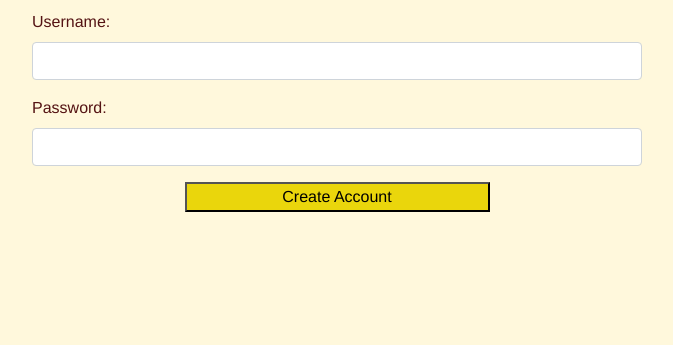
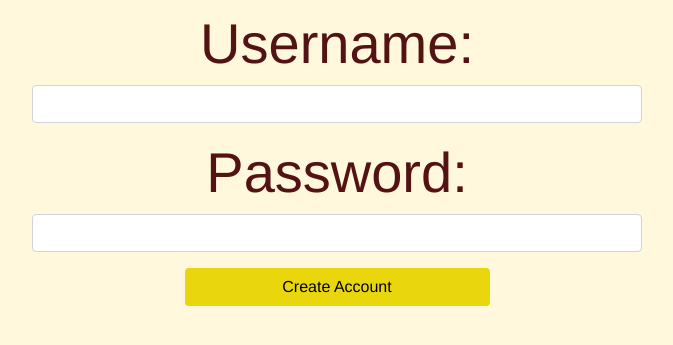
Before and after one commit to CS253-F20/project-cyoagen, a Flask app: page /create_account in a window 1280 px wide. Shown: the part 70-415 px from the top of the page, without its empty margins (303-976 px from the left). Run offline with Flask 2, Linux system fonts and the light colour scheme.

Commit message:
Added create account link to login page. Updated styling of account creation page

```diff
--- a/static/style.css
+++ b/static/style.css
@@ -18,6 +18,14 @@ html body{
 
 hr {
   background-color: #541313;
+}
+
+a.standard_link_color {
+  color: #541313;
+}
+
+a.standard_link_color:hover, a.standard_link_color:focus {
+  color: #984835;
 }
 
 .border-color {
--- a/templates/create_account.html
+++ b/templates/create_account.html
@@ -1,16 +1,16 @@
 {% extends "layout.html" %}
 {% block body %}
     <form class="col-lg-6 offset-lg-3 top-marg" action="{{ url_for('create_account') }}" method="post">
-        <div class="form-group">
+        <div class="form-group text-center display-4">
             <label for="username">Username: </label>
             <input class="form-control" type="text" id="username" name="username">
         </div>
-        <div class="form-group">
+        <div class="form-group text-center display-4">
             <label for ="password">Password: </label>
             <input class="form-control" type="password" id="password" name="password">
         </div>
         <div class="form-group">
-            <input class="btn-color col-lg-6 offset-lg-3" type="submit" value="Create Account" >
+            <input class="btn btn-color col-lg-6 offset-lg-3" type="submit" value="Create Account" >
         </div>
       </form>
 {% endblock %}
```
Also changed, not shown: templates/login.html (+4 -3 lines).
